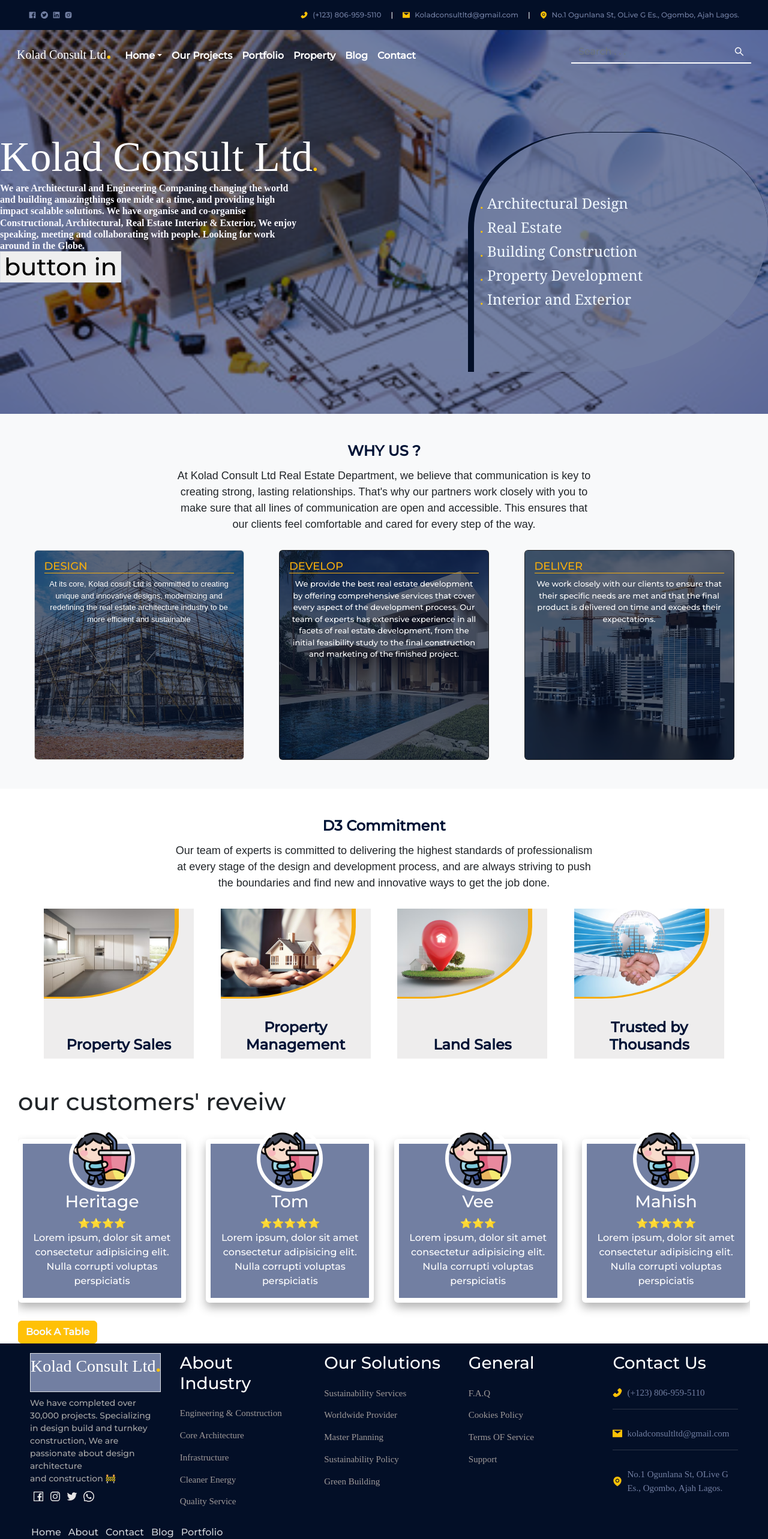
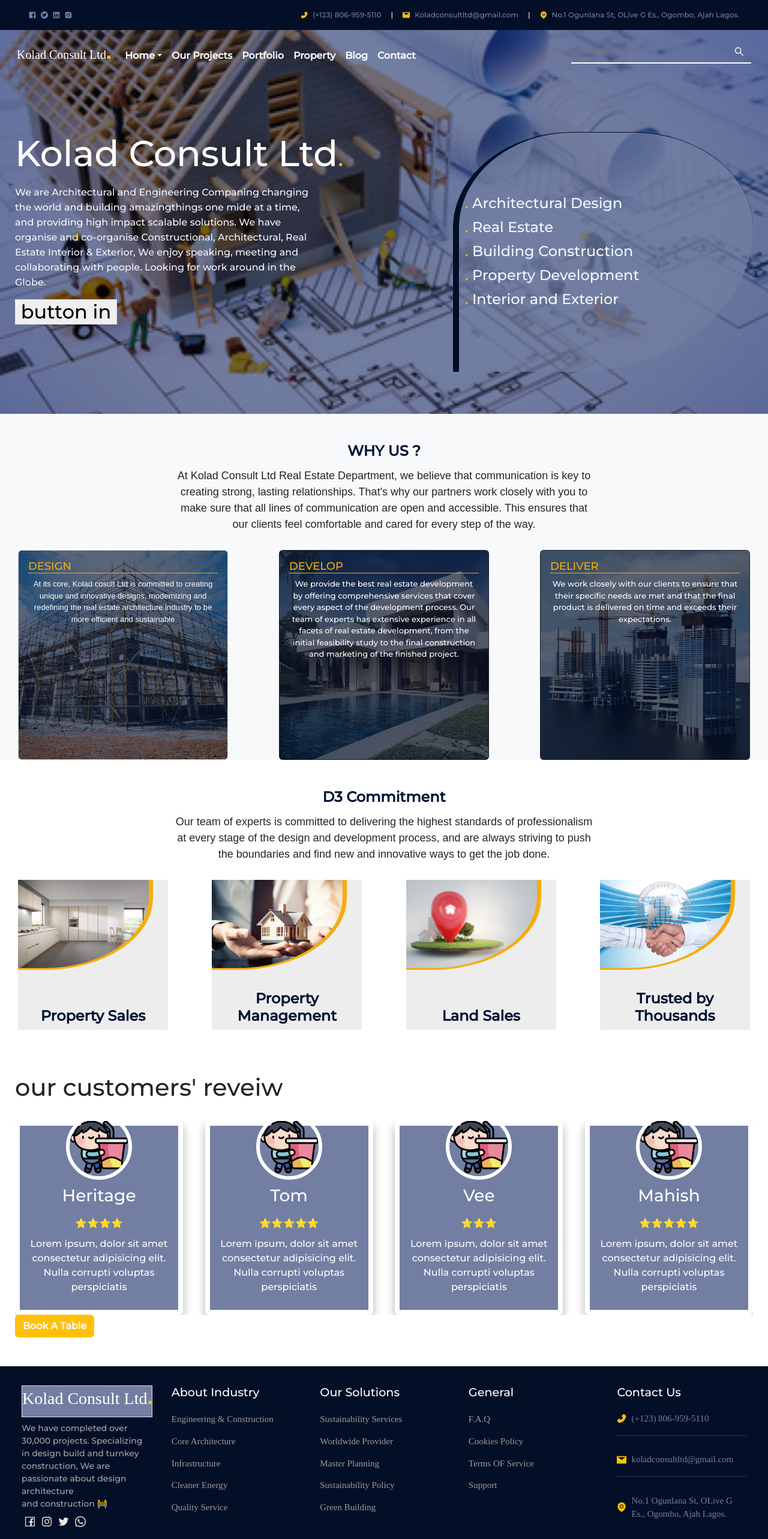
Before and after one commit to ismailhabeeb/KoladConsultLtd, a React (Vite) app: page /portfolio in a window 1280 px wide. Shown: the top 2566 px of the page at 60% size. Built offline with nearby package versions, Linux system fonts and the light colour scheme.

Commit message:
chore: enhanced the responsiveness

```diff
--- a/src/assets/styles/footer.css
+++ b/src/assets/styles/footer.css
@@ -5,6 +5,9 @@ a{
 
 .links ul {
   border: 0 !important;
+}
+.links{
+  padding-bottom: 20px !important;
 }
 
 .links ul li a:hover {
@@ -53,6 +56,7 @@ footer * {
 }
 .links h3{
   color: #ffffff;
+  font-size: larger;
 }
 .links{
   align-items: start;
--- a/src/assets/styles/home.css
+++ b/src/assets/styles/home.css
@@ -61,9 +61,6 @@ a {
     border-bottom-right-radius: 150%;
 }
 
-.span2 {
-    /* margin-left: -8px; */
-}
 
 .global {
     color: white;
--- a/src/assets/styles/portfolio.css
+++ b/src/assets/styles/portfolio.css
@@ -2,11 +2,12 @@
     /* margin-top: 90px; */
     display: flex;
     flex-wrap: wrap;
-    overflow: hidden;
-
+    /* overflow: hidden; */
+    gap: 50px;
 }
-#main-div .navbar-brand{
-    font-size: 70px ;
+#main-div .navbar-bran{
+    font-size: 60px ;
+    color: white;
 }
 #hello {
     background-color: rgba(114, 127, 162, 0.712);
@@ -28,22 +29,51 @@
     padding: 10px;
 
 }
+.big_wrapper{
+    padding-left:25px;
+    padding-right:25px;
+}
 
 #message {
     color: aliceblue;
     min-height: 40px;
     /* font-size: large; */
-    font-family: Georgia, 'Times New Roman', Times, serif;
+    /* font-family: Georgia, 'Times New Roman', Times, serif !important; */
 
 }
 
 #info {
-    width: 500px;
-    /* word-spacing: -5px; */
+    max-width: 500px;
+    line-height: 25px;
     color: rgb(247, 247, 253);
     font-size: 16px;
     font-family: monospace;
     font-family: serif ;
 
-    font-weight: bold;
+    /* font-weight: bold; */
 }
+
+@media(max-width:610px){
+    #main-div .navbar-bran{
+        font-size: 40px;
+    }
+}
+@media(max-width:575.5px){
+    .big_wrapper{
+        padding-left:15px;
+        padding-right:15px;
+    }
+}
+@media(max-width:425px){
+    #main-div .navbar-bran{
+        font-size: 33px;
+    }
+}
+@media(max-width:359px){
+    #main-div .navbar-bran{
+        font-size: 25px;
+    }
+    #message{
+        font-size: medium;
+    }
+}
--- a/src/assets/styles/review.css
+++ b/src/assets/styles/review.css
@@ -38,6 +38,7 @@
 }
 
 
+
 ::-webkit-scrollbar {
     width: 8px;
     height: 5px;
@@ -55,7 +56,10 @@
     background-color: rgb(114, 127, 162);
 }
 
-
+.review{
+    padding-left:25px;
+    padding-right:25px;
+}
 .review .box-container {
     display: flex;
     flex-wrap: wrap;
@@ -67,7 +71,8 @@
     background-color: rgb(114, 127, 162);
     color: #fff;
     text-align: center;
-    /* flex:1 1; */
+    padding: 10px;
+    /* min-height: 200px; */
     width: 280px;
     border: .5rem solid #fff;
     box-shadow: 0 .5rem 1rem rgba(0, 0, 0, .3);
@@ -80,7 +85,12 @@
     border: #fff solid 6px;
     border-radius: 100%;
 }
-
+.content{
+    display: flex;
+    flex-direction: column;
+    gap: 10px;
+    padding-top: 10px;
+}
 .order .box-container {
     display: flex;
     flex-wrap: wrap;
@@ -112,7 +122,7 @@
     /* display: flex; */
     flex-wrap: nowrap;
     overflow-x: scroll;
-    padding: 30px 0;
+    /* padding: 25px 0; */
     min-height: 300px;
 
 }
@@ -130,8 +140,14 @@
 
     .review .box-container .box {
 
-        min-width: 210px;
-        height: 250px;
+        min-width: 250px !important;
+        min-height: 250px !important;
     }
 
 }
+@media (max-width: 575.5px) {
+  .review{
+    padding-left:15px;
+    padding-right:15px;
+  }
+}
--- a/src/assets/styles/why-us.css
+++ b/src/assets/styles/why-us.css
@@ -28,9 +28,10 @@
 }
 
 .whycard {
-    justify-content: space-evenly;
+    justify-content: space-between;
     flex-wrap: wrap;
-    gap: 50px;
+    gap: 1.4rem;
+    /* gap: 50px; */
 }
 
 .whyimg {
@@ -52,9 +53,9 @@
 }
 
 .d3card {
-    justify-content: space-evenly;
+    justify-content: space-between;
     flex-wrap: wrap;
-    gap: 20px;
+    gap: 1.4rem;
 
 }
 
@@ -115,6 +116,10 @@
     border-radius: 50%;
 }
 
+.note{
+    padding-left:30px;
+    padding-right:30px;
+}
 
 @media (prefers-reduced-motion) {
     .hidden {
@@ -124,15 +129,24 @@
 }
 
 @media (max-width: 980px) {
-    .whycard {
+    /* .whycard {
         justify-content: space-evenly;
         flex-wrap: wrap;
         gap: 10px;
-    }
+    } */
 
     .whyh {
         font-size: small;
         height: 280px;
         width: 250px;
     }
+    .hearding{
+        text-align: center;
+    }
 }
+@media (max-width: 575.5px) {
+    .note{
+        padding-left:15px;
+        padding-right:15px;
+    }
+}
--- a/src/components/Footer.jsx
+++ b/src/components/Footer.jsx
@@ -6,7 +6,7 @@ function Footer() {
   return (
     <>
 
-      <div className="footer p">
+      <div className="footer p-0 p-sm-3 ">
         <div className="footer text-start">
 
           <div className="row primary thisrow">
--- a/src/components/customers'review.jsx
+++ b/src/components/customers'review.jsx
@@ -3,43 +3,43 @@ import '../assets/styles/review.css';
 function Review() {
     return (
         <>
-            <section class="review p" id="review">
-                <h1 class="hearding">our customers' <span>reveiw</span></h1>
-                <div class="box-container ">
-                    <div class="box card" >
+            <section className="review py-5" id="review">
+                <h1 className="hearding py-4">our customers' <span>reveiw</span></h1>
+                <div className="box-container ">
+                    <div className="box card" >
                         <img src={person} alt=""/>
-                            <div class="content">
+                            <div className="content">
                                 <h3>Heritage</h3>
-                                <div class="stars">⭐⭐⭐⭐</div>
+                                <div className="stars">⭐⭐⭐⭐</div>
                                 <p>Lorem ipsum, dolor sit amet consectetur adipisicing elit. Nulla corrupti voluptas perspiciatis</p>
                             </div>
                     </div>
-                    <div class="box card">
+                    <div className="box card">
                         <img src={person} alt="" />
-                        <div class="content">
+                        <div className="content">
                             <h3>Tom</h3>
-                            <div class="stars">⭐⭐⭐⭐⭐</div>
+                            <div className="stars">⭐⭐⭐⭐⭐</div>
                             <p>Lorem ipsum, dolor sit amet consectetur adipisicing elit. Nulla corrupti voluptas perspiciatis</p>
                         </div>
                     </div>
-                    <div class="box card">
+                    <div className="box card">
                         <img src={person} alt="" />
-                        <div class="content">
+                        <div className="content">
                             <h3>Vee</h3>
-                            <div class="stars">⭐⭐⭐</div>
+                            <div className="stars">⭐⭐⭐</div>
                             <p>Lorem ipsum, dolor sit amet consectetur adipisicing elit. Nulla corrupti voluptas perspiciatis</p>
                         </div>
                     </div>
-                    <div class="box card">
+                    <div className="box card">
                         <img src={person} alt="" />
-                        <div class="content">
+                        <div className="content">
                             <h3>Mahish</h3>
-                            <div class="stars">⭐⭐⭐⭐⭐</div>
+                            <div className="stars">⭐⭐⭐⭐⭐</div>
                             <p>Lorem ipsum, dolor sit amet consectetur adipisicing elit. Nulla corrupti voluptas perspiciatis</p>
                         </div>
                     </div>
                 </div>
-                <a href="#book" class="btn btn-warning text-light fw-bold btn-hover">Book A Table</a>
+                <a href="#book" className="btn btn-warning text-light fw-bold btn-hover">Book A Table</a>
 
             </section>
         </>
--- a/src/components/why-us.jsx
+++ b/src/components/why-us.jsx
@@ -22,12 +22,12 @@ function Why_us() {
             // console.log(entry);
             if (entry.isIntersecting) {
                 setCount(true)
-                console.log(add);
+                // console.log(add);
 
             }
              else {
                 setCount(false)
-                console.log(add);
+                // console.log(add);
 
             }
         })
@@ -47,7 +47,7 @@ function Why_us() {
 
     return (
         <main>
-            <section className='p-5 bg-light text-center note'>
+            <section className=' bg-light text-center pt-5 note'>
                 <h1>WHY US ?</h1>
                 <p className='Diffrientiated mb-4'>At Kolad Consult Ltd Real Estate Department, we believe that communication is key to creating strong, lasting relationships.
                     That's why our partners work closely
@@ -85,13 +85,13 @@ function Why_us() {
                     </div>
                 </div>
             </section>
-            <section className='p-5 text-center note '>
+            <section className='text-center note pt-5'>
                 <h1>D3 Commitment</h1>
                 <p className='Diffrientiated mb-4'>Our team of experts is committed to delivering the highest standards of professionalism
                     at every stage of the design and development process, and are always striving to push
                     the boundaries and find new and innovative ways to get the job done.
                 </p>
-                <section className='d-flex d3card note'>
+                <section className='d-flex d3card not'>
                     <div className={`car d3 hidde ${add}`}>
                         <div style={{ backgroundImage: `url(${property})` }} className='d3icon text-primary'>
                         </div>
--- a/src/pages/home.jsx
+++ b/src/pages/home.jsx
@@ -21,16 +21,16 @@ export default function Home() {
         <main style={{ fontFamily: "Montserrat" }}>
             <Top1 />
 
-            <div className=''>
-                <div id='top2' className=' sticky-top '>
-                    <Navbar />
-                </div>
-                <div>
-                    <Outlet />
 
-                </div>
-                <Review/>
+            <div id='top2' className=' sticky-top '>
+                <Navbar />
             </div>
+            <div>
+                <Outlet />
+
+            </div>
+            <Review />
+
             <Footer />
         </main>
     )
--- a/src/pages/ourProject.jsx
+++ b/src/pages/ourProject.jsx
@@ -35,10 +35,10 @@ function Our_project() {
                 </main>
             </section>
             <section className='diverse'>
-                <h3>
+                <h3 className='pt-2 pb-4'>
                     Our diverse project list includes architectural design, real estate, Building construction, manufacturing construction and much more.
                 </h3>
-                <main className='d-flex '>
+                <main className='d-flex flex-wrap gap-2 '>
                     <section className="card  text-white propertyh">
                         <img src={property} className="card-img h-100" alt="..." />
                         <div className="card-img-overlay whyimg">
--- a/src/pages/portfolio.jsx
+++ b/src/pages/portfolio.jsx
@@ -23,27 +23,27 @@ function Portfolio() {
 
     return (
         <div>
-            <section className='dbimg bg-info p' style={{ backgroundImage: `url(${bg1})`, }}>
+            <section className='dbimg bg-info p big_wrapper' style={{ backgroundImage: `url(${bg1})`,fontFamily: "Montserrat"  }}>
                 <section className="contain w-100" id="main-div">
-                    <h1>
-                        <a className="navbar-brand " href="#">
+                    <h2 className='d-flex flex-column gap-3'>
+                        <a className="navbar-bran " href="#" style={{fontFamily: "Montserrat" }}>
                             Kolad Consult Ltd<span className='text-warning h1'>.</span>
                         </a>
-                        <div id="info" className="info">We are Architectural and Engineering Companing changing the world and building
+                        <div id="info" className="info" style={{fontFamily: "Montserrat" }}>We are Architectural and Engineering Companing changing the world and building
                             amazingthings one mide at a time, and providing high impact scalable solutions.
                             We have organise and co-organise Constructional, Architectural, Real Estate Interior & Exterior, We enjoy speaking,
                             meeting and collaborating with people. Looking for work around in the Globe.
                         </div>
-                        <button className='bt border'>
+                        <button className='bt border' style={{fontFamily: "Montserrat" , width:"170px"}}>
                             button in
                         </button>
-                    </h1>
-                    <div id="hello">
-                        <div id="message"><span className='text-warning '>. </span>Architectural Design</div>
-                        <div id="message"><span className='text-warning '>. </span>Real Estate</div>
-                        <div id="message"><span className='text-warning '>. </span>Building Construction</div>
-                        <div id="message"><span className='text-warning '>. </span>Property Development</div>
-                        <div id="message"><span className='text-warning '>. </span>Interior and Exterior</div>
+                    </h2>
+                    <div id="hello" style={{fontFamily: "Montserrat" }}>
+                        <div id="message" style={{fontFamily: "Montserrat" }}><span className='text-warning ' >. </span>Architectural Design</div>
+                        <div id="message" style={{fontFamily: "Montserrat" }}><span className='text-warning ' >. </span>Real Estate</div>
+                        <div id="message" style={{fontFamily: "Montserrat" }}><span className='text-warning ' >. </span>Building Construction</div>
+                        <div id="message" style={{fontFamily: "Montserrat" }}><span className='text-warning ' >. </span>Property Development</div>
+                        <div id="message" style={{fontFamily: "Montserrat" }}><span className='text-warning ' >. </span>Interior and Exterior</div>
                     </div>
                 </section>
             </section>
```
Also changed, not shown: src/assets/styles/our_project.css (+13 -4 lines).
